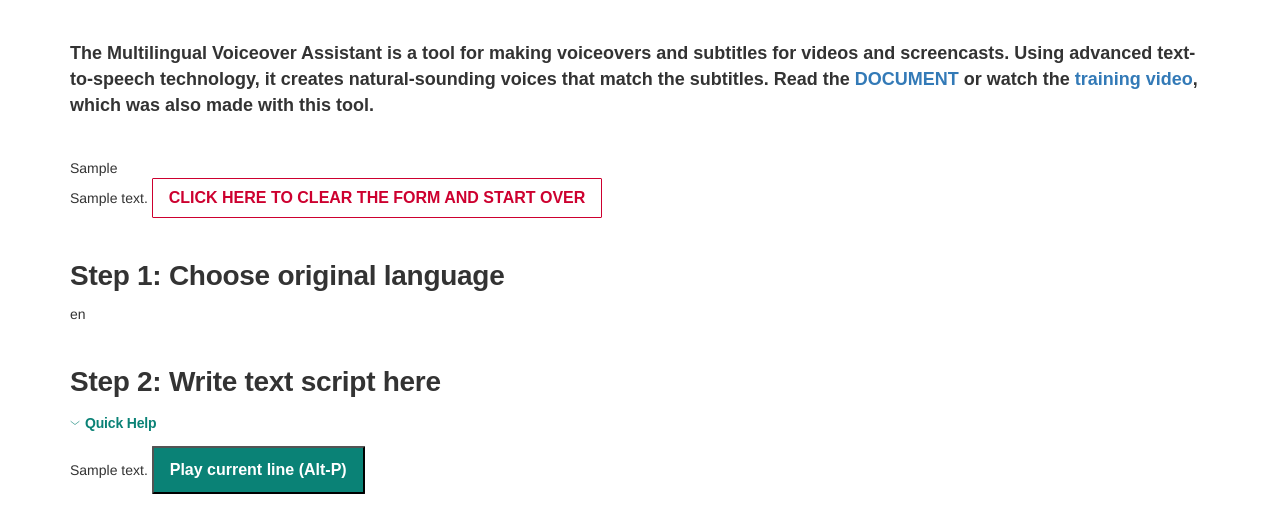
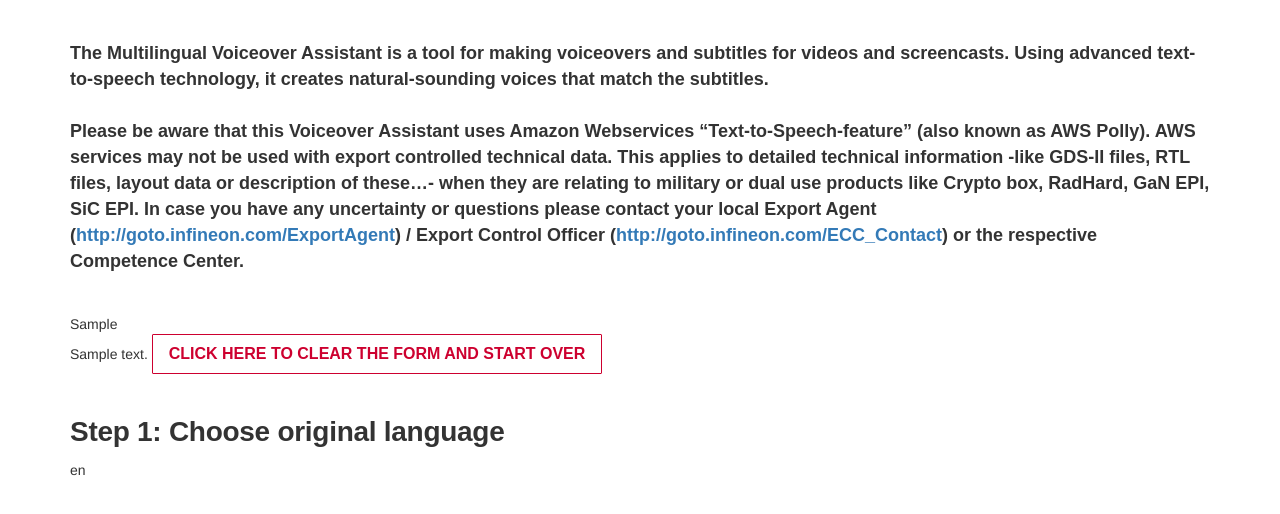
Before and after one commit to vbasov007/speech_srt_generator, a Flask app: template templates/index.html in a window 1280 px wide. Shown: the part 134-648 px from the top of the page. Run offline with Flask 3, Linux system fonts and the light colour scheme; the template is opened without the code that fills it: most values are stand-ins (such as "Sample title", 1, 10 or a date in 2020).

Commit message:
new disclaimer

```diff
--- a/templates/_intro.html
+++ b/templates/_intro.html
@@ -1,4 +1,6 @@
 <p class="lead intro">
 The Multilingual Voiceover Assistant is a tool for making voiceovers and subtitles for videos and screencasts. Using advanced text-to-speech technology, it creates natural-sounding voices that match the
-    subtitles. Read the <a href="{{ url_for('show_help') }}">DOCUMENT</a> or watch the <a href="{{ url_for('show_training_video') }}">training video</a>, which was also made with this tool.
+    subtitles.<br><br>Please be aware that this Voiceover Assistant uses Amazon Webservices “Text-to-Speech-feature” (also known as AWS Polly).
+AWS services may not be used with export controlled technical data. This applies to detailed technical information -like GDS-II files, RTL files, layout data or description of these…- when they are relating to military or dual use products like Crypto box, RadHard, GaN EPI, SiC EPI.
+    In case you have any uncertainty or questions please contact your local Export Agent (<a href="http://goto.infineon.com/ExportAgent">http://goto.infineon.com/ExportAgent</a>) / Export Control Officer (<a href="http://goto.infineon.com/ECC_Contact">http://goto.infineon.com/ECC_Contact</a>) or the respective Competence Center.
 </p>
```
